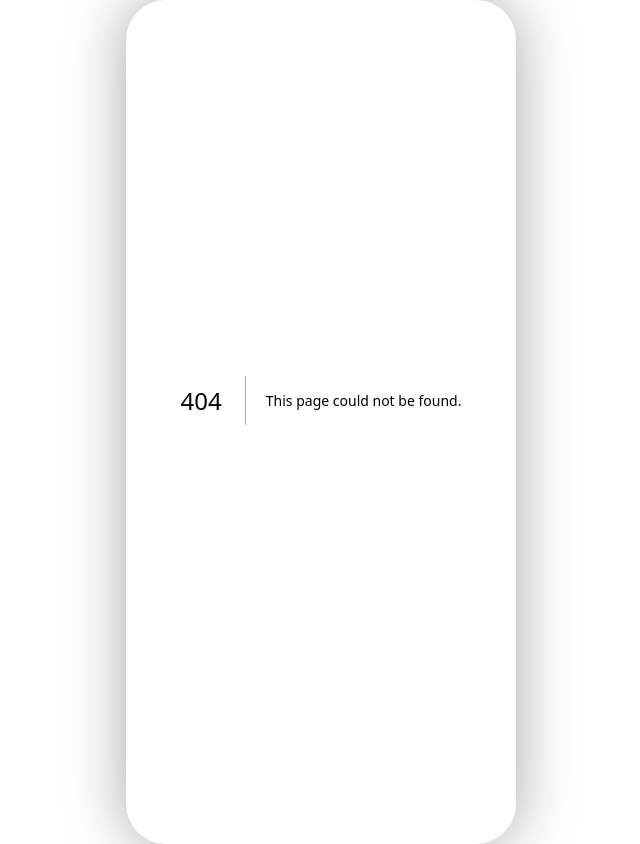
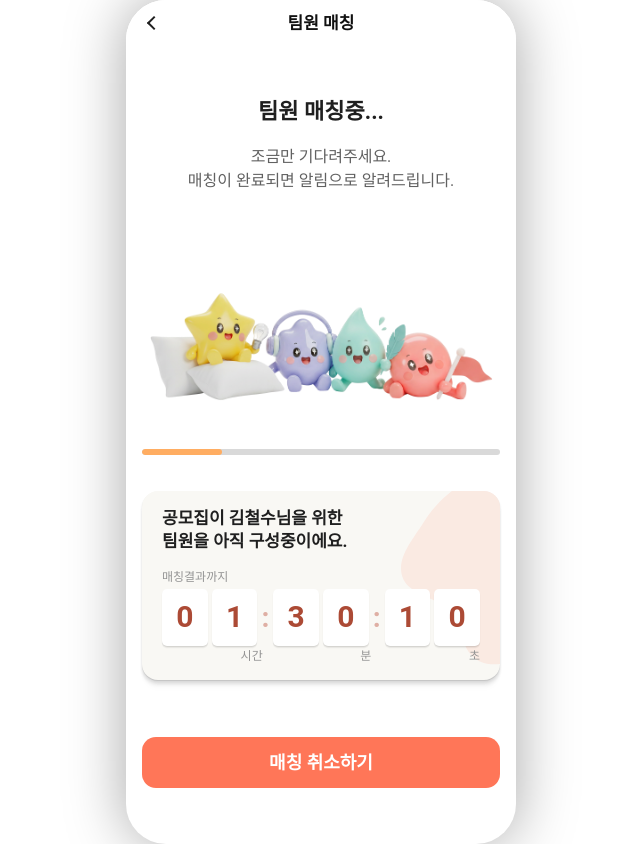
Before and after one commit to IT-Cotato/13th-Gongmozip-FE, a Next.js app: page /team-matching/pool in a window 1280 px wide. Before the commit this address had no page. Shown: the whole page, without its empty margins (319-959 px from the left). Built offline with nearby package versions, Linux system fonts and the light colour scheme.

Commit message:
feat: 팀원 매칭 대기 페이지 UI 구현

```diff
--- /dev/null
+++ b/src/app/team-matching/pool/page.tsx
@@ -0,0 +1,125 @@
+import Image from "next/image";
+import Link from "next/link";
+
+import TeamMatchingHeader from "@/components/team-matching/TeamMatchingHeader";
+
+const countdownGroups = [
+  { digits: ["0", "1"], label: "시간" },
+  { digits: ["3", "0"], label: "분" },
+  { digits: ["1", "0"], label: "초" },
+];
+
+function MatchingCountdown() {
+  return (
+    <section className="relative mx-auto mt-9 flex w-[358px] flex-col items-start gap-4 overflow-hidden rounded-2xl bg-[#F9F8F4] px-5 py-4 shadow-[0_16px_4px_0_rgba(0,0,0,0),0_10px_4px_0_rgba(0,0,0,0.01),0_6px_3px_0_rgba(0,0,0,0.05),0_3px_3px_0_rgba(0,0,0,0.09),0_1px_1px_0_rgba(0,0,0,0.10)]">
+      <Image
+        alt=""
+        aria-hidden="true"
+        className="pointer-events-none absolute -right-[58px] -top-[6px] h-[180px] w-[157px]"
+        height={180}
+        src="/images/team-matching/shape.svg"
+        width={157}
+      />
+
+      <div className="relative z-10 flex w-full flex-col items-start gap-4">
+        <h2 className="font-[Roboto] text-[17px] font-semibold leading-[135%] text-[#1F1F1F]">
+          공모집이 김철수님을 위한
+          <br />
+          팀원을 아직 구성중이에요.
+        </h2>
+
+        <p className="text-center font-[Roboto] text-[12px] font-normal leading-[135%] text-[#949494]">
+          매칭결과까지
+        </p>
+
+        <div className="mt-[-8px] w-full">
+          <div className="flex h-[49px] w-full items-center justify-center gap-1">
+            {countdownGroups.map(({ digits, label }, groupIndex) => (
+              <div className="contents" key={label}>
+                <div className="flex min-w-0 flex-1 items-center gap-1">
+                  {digits.map((digit, digitIndex) => (
+                    <span
+                      className="flex flex-[1_0_0] flex-col items-center justify-center gap-[10px] rounded-[5px] bg-white p-2 text-center font-[Roboto] text-[30px] font-bold leading-[135%] text-[#AC4A35] shadow-[0_5px_1px_0_rgba(0,0,0,0),0_3px_1px_0_rgba(0,0,0,0.01),0_2px_1px_0_rgba(0,0,0,0.05),0_1px_1px_0_rgba(0,0,0,0.09)]"
+                      key={`${label}-${digitIndex}`}
+                    >
+                      {digit}
+                    </span>
+                  ))}
+                </div>
+                {groupIndex < countdownGroups.length - 1 ? (
+                  <span className="font-[Roboto] text-[28px] font-bold leading-none text-[#DFAFA4]">
+                    :
+                  </span>
+                ) : null}
+              </div>
+            ))}
+          </div>
+
+          <div className="mt-1.5 flex w-full items-start gap-1 text-center font-[Roboto] text-[12px] font-normal leading-[135%] text-[#949494]">
+            {countdownGroups.map(({ label }, groupIndex) => (
+              <div className="contents" key={label}>
+                <div className="flex min-w-0 flex-1 gap-1">
+                  <span className="flex-1" aria-hidden="true" />
+                  <span className="flex-1 text-right">{label}</span>
+                </div>
+                {groupIndex < countdownGroups.length - 1 ? (
+                  <span aria-hidden="true" />
+                ) : null}
+              </div>
+            ))}
+          </div>
+        </div>
+      </div>
+    </section>
+  );
+}
+
+export default function TeamMatchingPoolPage() {
+  return (
+    <main className="fixed left-1/2 top-0 flex h-[851px] max-h-dvh w-full max-w-[390px] -translate-x-1/2 flex-col overflow-hidden bg-white text-[#1F1F1F]">
+      <TeamMatchingHeader backHref="/team-matching" />
+
+      <div className="scrollbar-hidden relative min-h-0 flex-1 overflow-y-auto px-4 pb-6">
+        <section className="relative z-10 pt-[51px] text-center">
+          <h1 className="text-center font-[Roboto] text-[22px] font-bold leading-[135%] text-[#1F1F1F]">
+            팀원 매칭중...
+          </h1>
+          <p className="mt-[18px] font-[Roboto] text-[16px] font-normal leading-[150%] text-[#616161]">
+            조금만 기다려주세요.
+            <br />
+            매칭이 완료되면 알림으로 알려드립니다.
+          </p>
+        </section>
+
+        <div className="relative z-10 mt-[78px]">
+          <Image
+            alt="팀원 매칭을 기다리는 캐릭터들"
+            className="mx-auto h-auto w-[358px]"
+            height={146}
+            priority
+            src="/images/team-matching/matchingpool.png"
+            width={358}
+          />
+
+          <div
+            aria-hidden="true"
+            className="mt-8 flex h-[6px] w-full flex-col items-start gap-[10px] overflow-hidden rounded-[90px] bg-[#D9D9D9]"
+          >
+            <div className="h-[6px] w-20 shrink-0 rounded-[90px] bg-[#FFAD62]" />
+          </div>
+        </div>
+
+        <MatchingCountdown />
+      </div>
+
+      <div className="shrink-0 bg-white px-4 pb-3 pt-2">
+        <Link
+          className="flex h-[51px] w-full items-center justify-center rounded-[14px] bg-[#FF7658] px-8 py-[9px] font-[Roboto] text-[18px] font-bold leading-none text-white"
+          href="/team-matching"
+        >
+          매칭 취소하기
+        </Link>
+      </div>
+    </main>
+  );
+}
```
Also changed, not shown: public/images/team-matching/matchingpool.png (added), public/images/team-matching/shape.svg (added).
